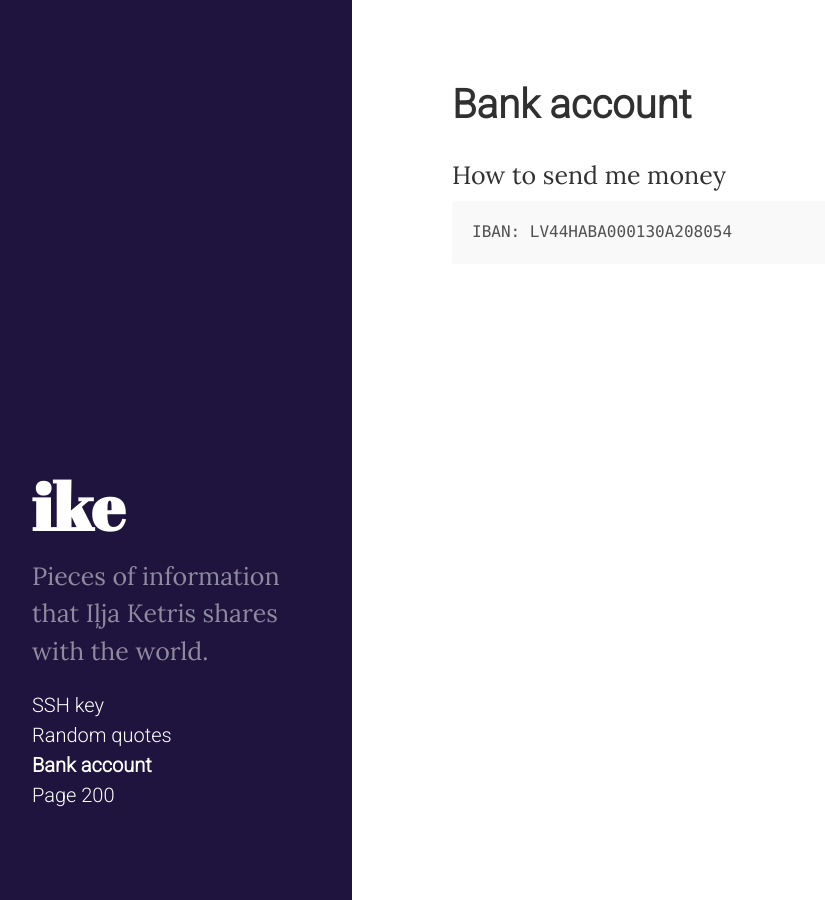
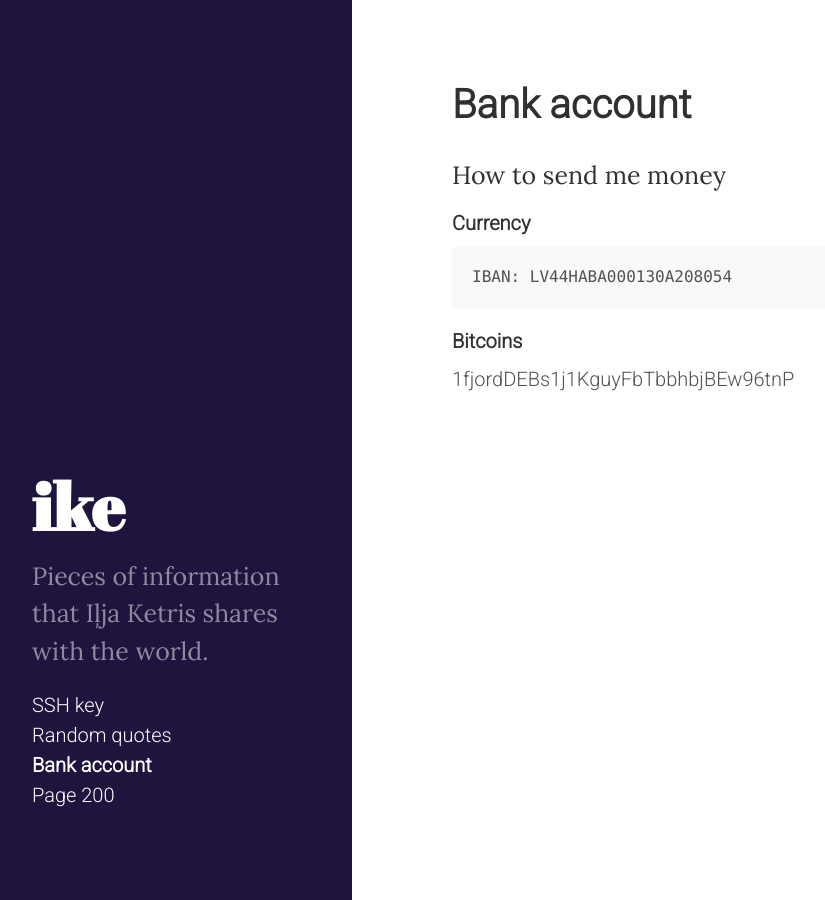
Before and after one commit to punund/punund.github.com, a Jekyll site: the page built from account/index.md, in a window 1280 px wide. Shown: the whole page, without its empty margins (8-833 px from the left). Built offline with Jekyll 4.4.1, drawn with Linux system fonts in a browser that asks for light colours; Markdown is read by kramdown in place of the engine named in the settings.

Commit message:
bitcon address added

````diff
--- a/account/index.md
+++ b/account/index.md
@@ -6,6 +6,10 @@ title: Bank account
 ### How to send me money
 
 
+#### Currency
 ```
 IBAN: LV44HABA000130A208054
 ```
+
+#### Bitcoins
+1<span color=green>fjord</span>DEBs1j1KguyFbTbbhbjBEw96tnP
````
